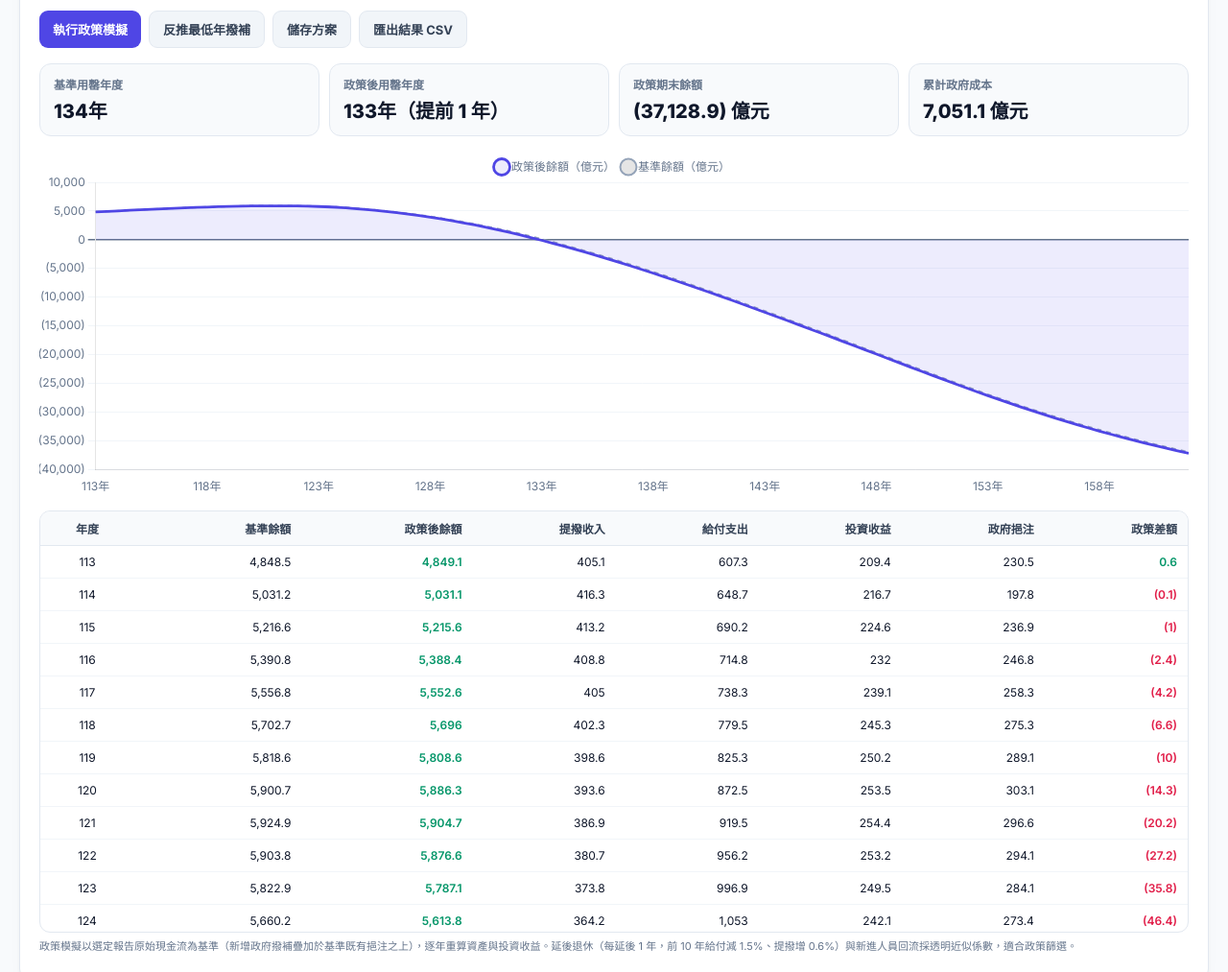
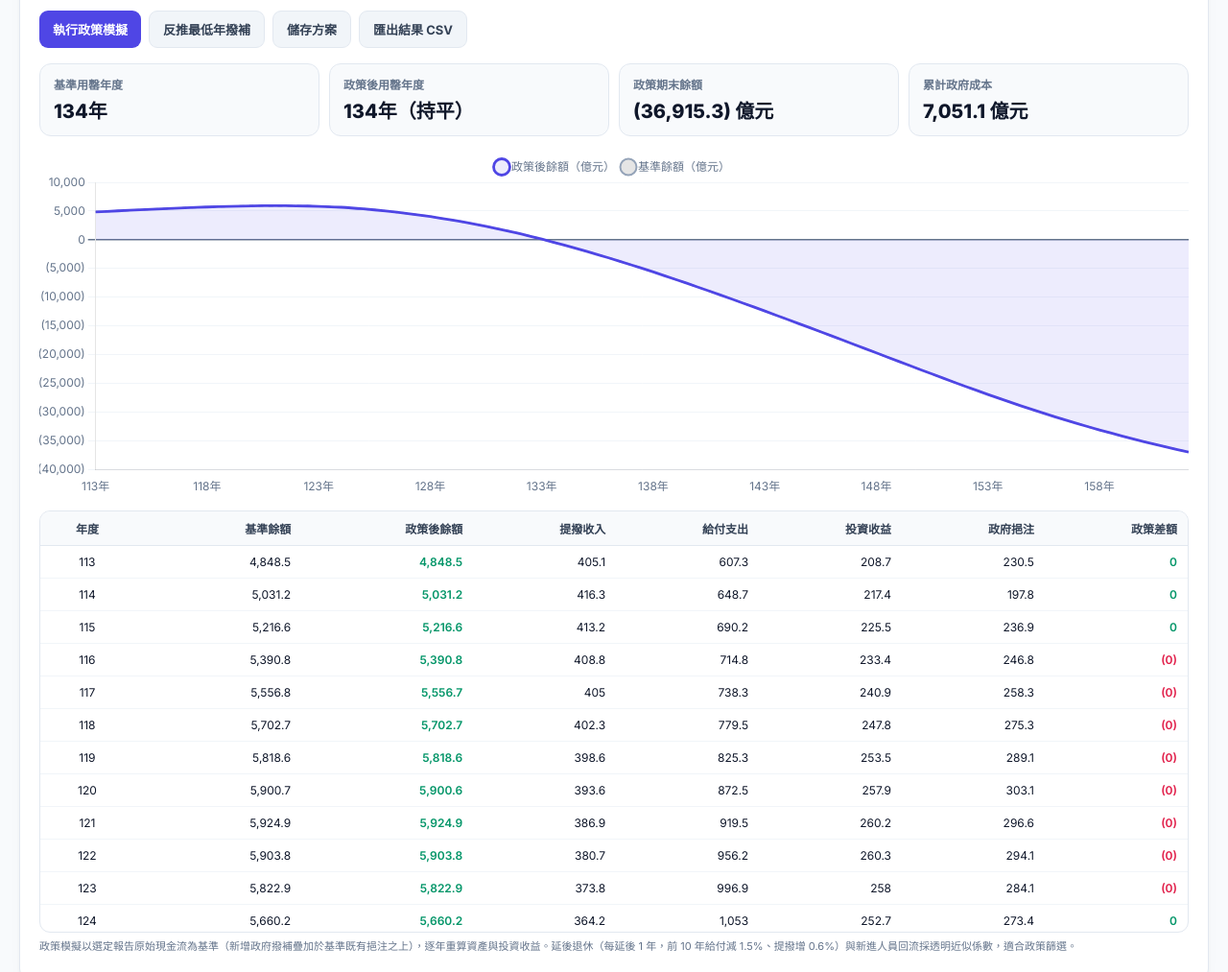
Before and after one commit to cormort/Public-Service-Pension-Fund, a plain HTML site: page index.html in a window 1280 px wide. Shown: the part 2490-3503 px from the top of the page at 96% size. Drawn offline with nearby package versions, Linux system fonts and the light colour scheme.

Commit message:
fix: align simulatePolicy investment return with report baseline so reset matches exactly

```diff
--- a/index.html
+++ b/index.html
@@ -2068,11 +2068,12 @@
         const lumpSub = x.year === lumpY ? lump : 0;
         const sub = x.subsidy + polSub + lumpSub;
 
-        let rr = (x.opening > 0 && x.investment > 0) ? (x.investment / x.opening) : fallbackRate;
-        rr += active ? retAdj : 0;
-
         const pre = asset + con + sub - benefit;
-        const inv = Math.max(0, (asset + pre) / 2) * rr;
+        const baseAvg = Math.max(0, x.opening + (x.contribution + x.subsidy - x.benefit) / 2);
+        const policyAvg = Math.max(0, (asset + pre) / 2);
+        const inv = policyAvg <= 0
+          ? 0
+          : Math.max(0, x.investment + (policyAvg - baseAvg) * fallbackRate + policyAvg * (active ? retAdj : 0));
         const end = pre + inv;
         const r = {
           year: x.year,
```
